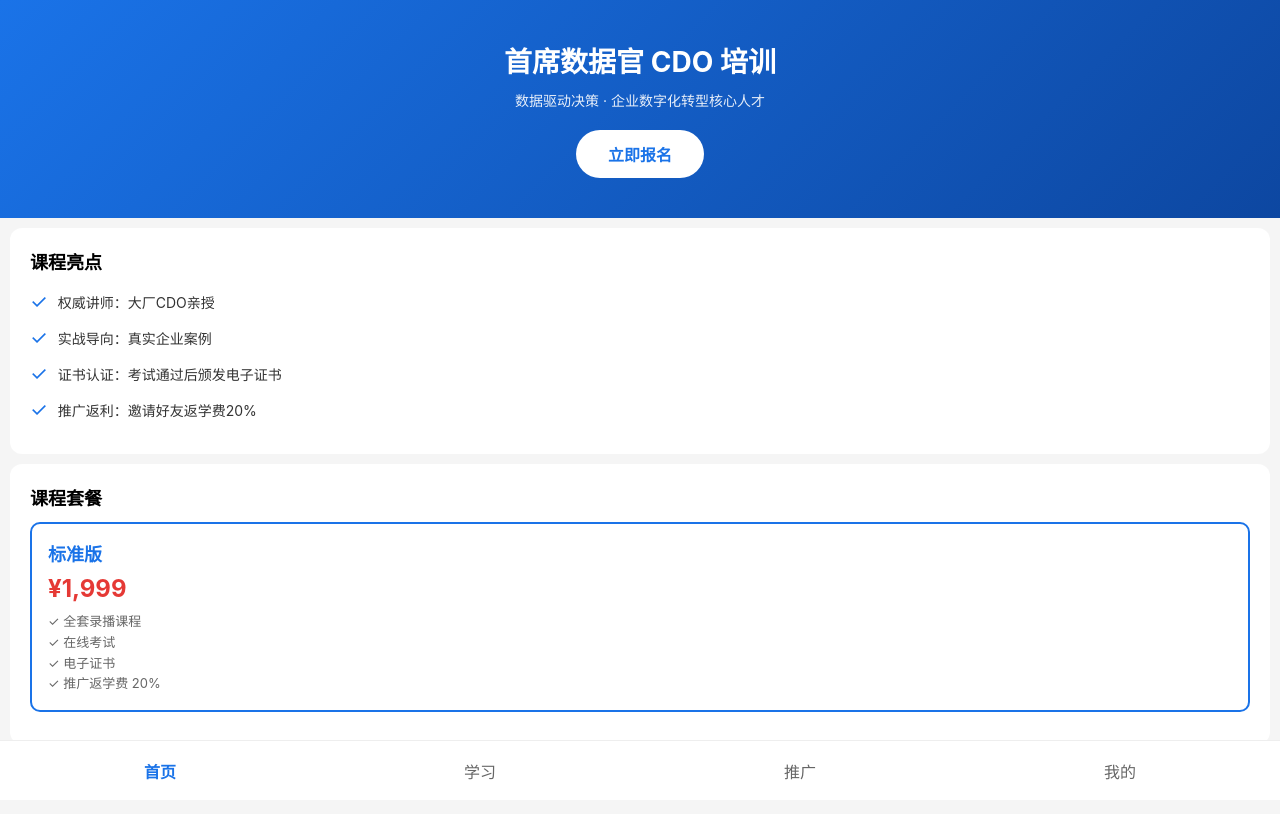
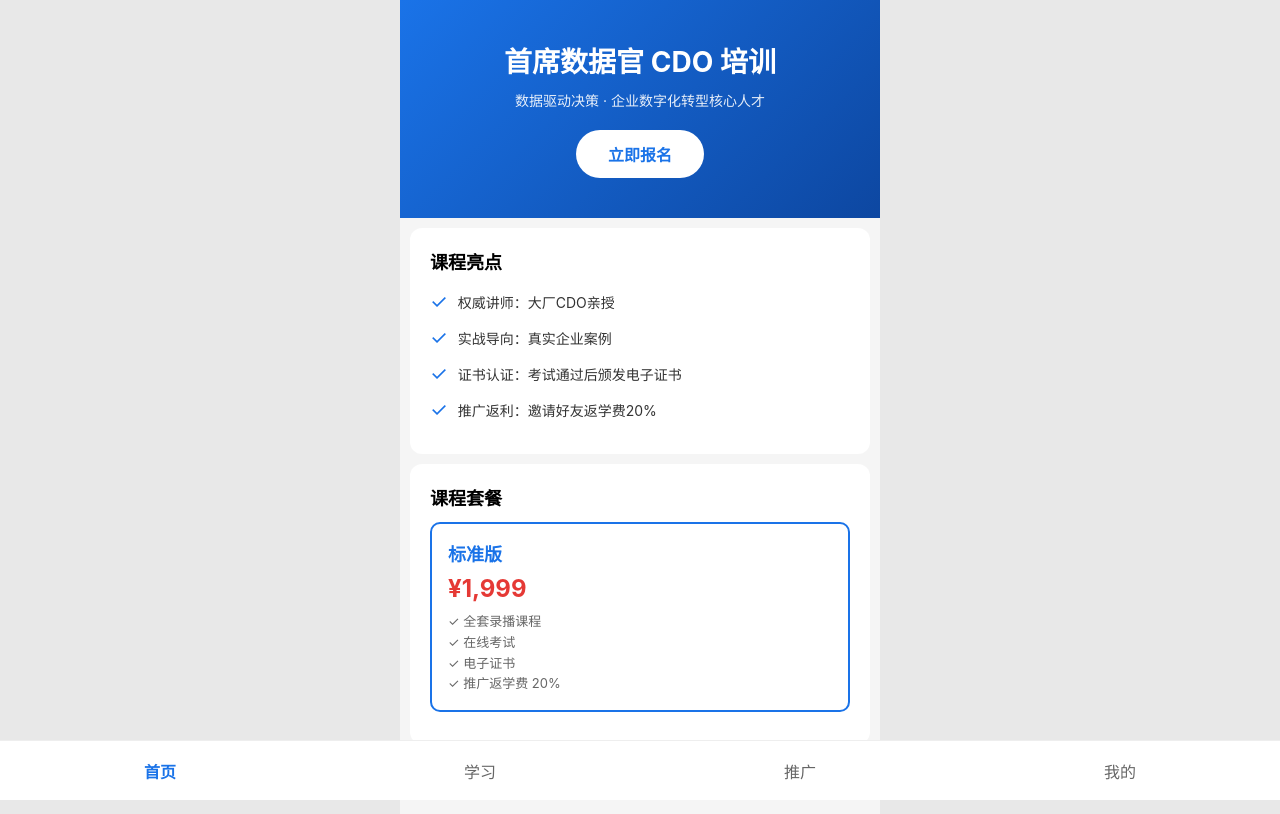
Before and after one commit to yuyuxu2003/cdo-training-system, a Vue app in the folder frontend/: page / in a window 1280 px wide. Built offline with nearby package versions, Linux system fonts and the light colour scheme.

Commit message:
Mobile layout: 480px max-width

```diff
--- a/frontend/src/App.vue
+++ b/frontend/src/App.vue
@@ -1,8 +1,11 @@
 <template>
-  <router-view />
+  <div class="app-wrapper">
+    <router-view />
+  </div>
 </template>
 
 <style>
 * { margin: 0; padding: 0; box-sizing: border-box; }
-body { font-family: -apple-system, BlinkMacSystemFont, 'Segoe UI', Roboto, sans-serif; background: #f5f5f5; }
+html, body { font-family: -apple-system, BlinkMacSystemFont, 'Segoe UI', Roboto, sans-serif; background: #e8e8e8; }
+.app-wrapper { max-width: 480px; margin: 0 auto; min-height: 100vh; background: #f5f5f5; position: relative; overflow-x: hidden; }
 </style>
```
